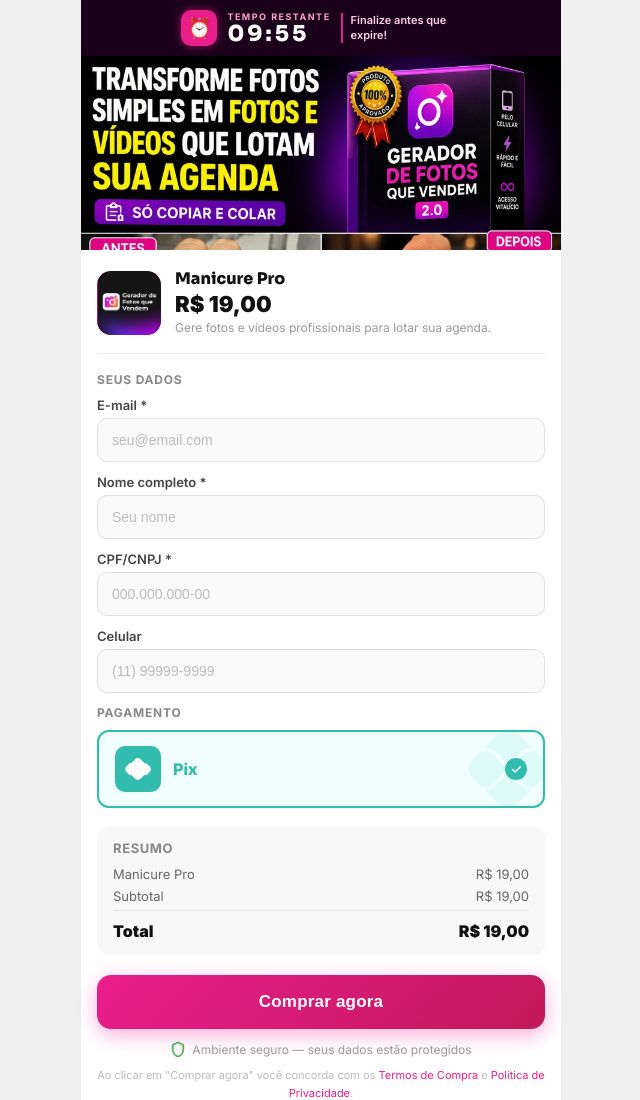
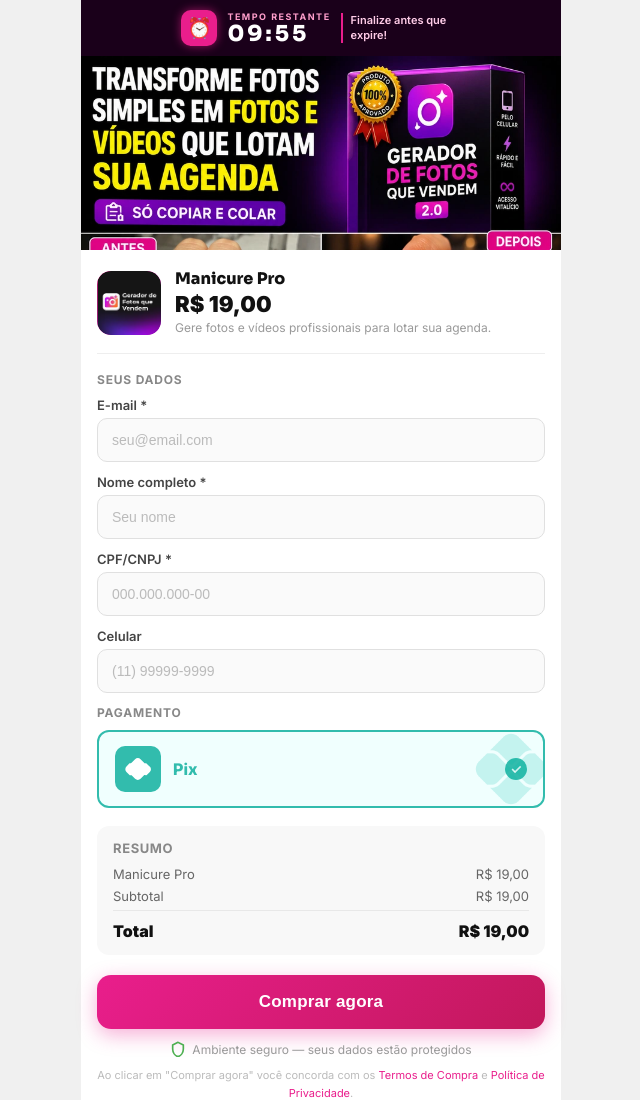
Before and after one commit to obrsinbrs-afk/checkout, a website: page public/index.html in a window 1280 px wide. Shown: the top 1100 px of the page, without its empty margins (319-959 px from the left). Drawn offline with Linux system fonts and the light colour scheme.

Commit message:
fix: pix logo watermark - position relative no bloco certo

```diff
--- a/public/index.html
+++ b/public/index.html
@@ -159,6 +159,8 @@
       gap: 12px;
       background: #f0fffe;
       margin-bottom: 6px;
+      position: relative;
+      overflow: hidden;
     }
     .pix-logo-wrap {
       width: 46px; height: 46px;
@@ -171,11 +173,10 @@
     .pix-logo-wrap img { width: 100%; height: 100%; object-fit: cover; border-radius: 10px; }
     .pix-logo-svg { width: 28px; height: 28px; fill: #fff; }
     .pix-label { font-size: 16px; font-weight: 800; color: #32bcad; }
-    .pix-box { position: relative; overflow: hidden; }
     .pix-box-bg {
-      position: absolute; right: -10px; top: 50%; transform: translateY(-50%);
-      width: 90px; height: 90px;
-      opacity: .08;
+      position: absolute; right: -8px; top: 50%; transform: translateY(-50%);
+      width: 80px; height: 80px;
+      opacity: .18;
       pointer-events: none;
     }
     .pix-check {
```
